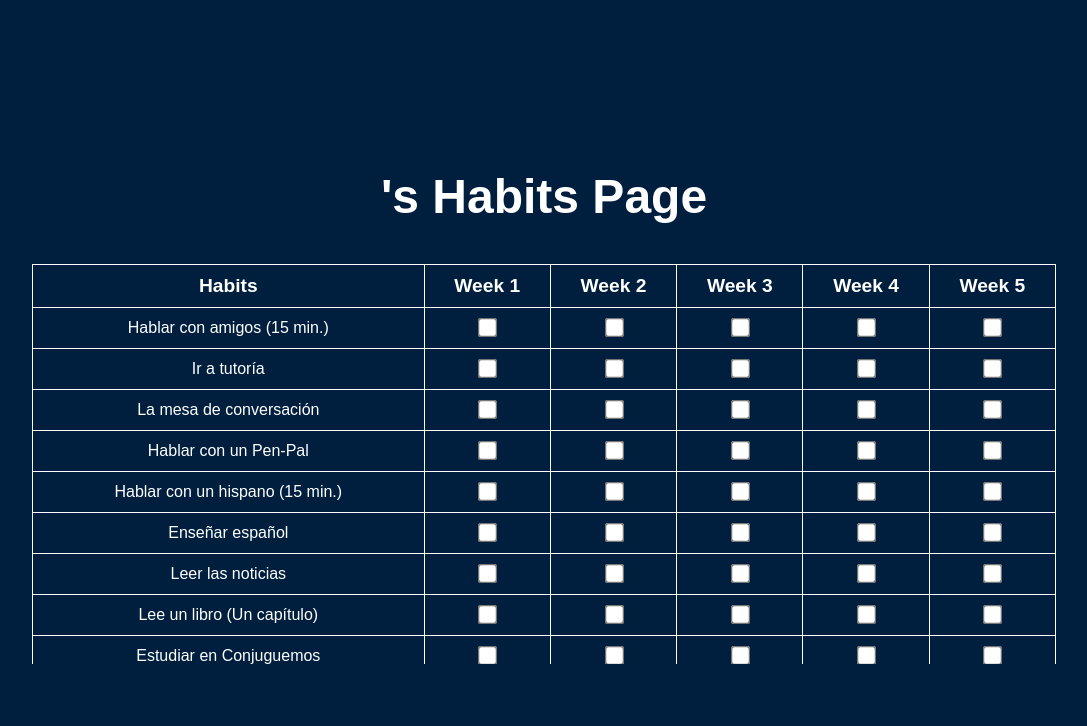
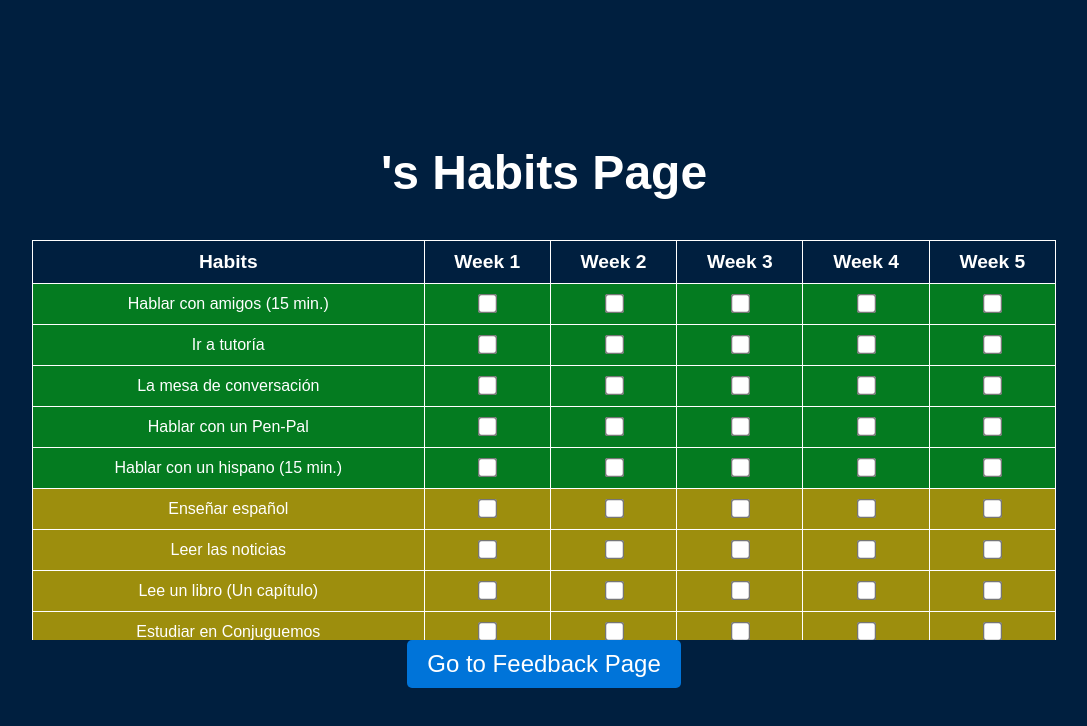
Before and after one commit to rohtumm/spanish-habits-tracker.github.io, a React (Create React App) app in the folder frontend/: page /habits in a window 1280 px wide. Shown: the top 726 px of the page, without its empty margins (96-1183 px from the left). Built offline with nearby package versions, Linux system fonts and the light colour scheme.

Commit message:
Feedback, Habits, and README page updates

```diff
--- a/frontend/src/App.js
+++ b/frontend/src/App.js
@@ -1,6 +1,7 @@
 import React, { useState } from 'react';
 import { useNavigate } from 'react-router-dom';
 import './App.css';
+import FeedbackPage from './FeedbackPage';
 
 function App() {
   const [selectedStudent, setSelectedStudent] = useState('');
@@ -14,8 +15,8 @@ function App() {
 
   const handleProceed = () => {
     if (selectedStudent) {
-      localStorage.setItem('selectedStudent', selectedStudent); // Save the selected student
-      navigate('/habits'); // Navigate to the habits page
+      localStorage.setItem('selectedStudent', selectedStudent);
+      navigate('/habits');
     } else {
       alert('Please select a student.');
     }
--- /dev/null
+++ b/frontend/src/FeedbackPage.js
@@ -0,0 +1,21 @@
+import React from 'react';
+
+const FeedbackPage = () => {
+  return (
+    <div style={{ display: 'flex', flexDirection: 'column', alignItems: 'center', height: '100vh', justifyContent: 'center' }}>
+      <h1>Feedback Page</h1>
+      <p>This is where feedback will be displayed below:</p>
+
+      {/* wrapping iframe with a responsive div */}
+      <div style={{ width: '100%', height: '80vh', overflow: 'auto' }}>
+        <iframe
+          src="https://www.chatbase.co/chatbot-iframe/Zj8Cc6Z19OgEC21Fft27-"
+          style={{ width: '100%', height: '100%', border: 'none' }}
+          title="Chatbase Feedback Bot"
+        ></iframe>
+      </div>
+    </div>
+  );
+};
+
+export default FeedbackPage;
--- a/frontend/src/HabitsPage.css
+++ b/frontend/src/HabitsPage.css
@@ -10,9 +10,9 @@
 }
 
 .scrollable-table {
-    max-height: 400px; /* Set the max height for the table container */
-    overflow-y: auto; /* Allow vertical scrolling */
-    width: 80%; /* Adjust width of the table */
+  max-height: 400px;
+  overflow-y: auto;
+  width: 80%;
   margin-top: 20px;
 }
 
@@ -34,3 +34,28 @@
 input[type="checkbox"] {
   transform: scale(1.5);
 }
+
+
+.group1 {
+  background-color: #047b20;
+}
+
+.group2 {
+  background-color: #9d8e0d;
+}
+
+.group3 {
+  background-color: #0857bf;
+}
+
+.group4 {
+  background-color: #b60303;
+}
+
+.group5 {
+  background-color: #640391;
+}
+
+.group6 {
+  background-color: #ffe4e1;
+}
--- a/frontend/src/HabitsPage.js
+++ b/frontend/src/HabitsPage.js
@@ -1,40 +1,23 @@
 import React, { useState, useEffect } from 'react';
+import { useNavigate } from 'react-router-dom';
 import './HabitsPage.css';
 
 function HabitsPage() {
   const [studentData, setStudentData] = useState({});
   const studentName = localStorage.getItem('selectedStudent');
+  const navigate = useNavigate();
 
   // Initialize habits and weeks
-  const habits = ['Hablar con amigos (15 min.)',
-    'Ir a tutoría',
-    'La mesa de conversación',
-    'Hablar con un Pen-Pal',
-    'Hablar con un hispano (15 min.)',
-    'Enseñar español',
-    'Leer las noticias',
-    'Lee un libro (Un capítulo)',
-    'Estudiar en  Conjuguemos',
-    'Leer un artículo',
-    'Escuchar un podcast',
-    'Mirar videos en Youtube (20 m)',
-    'Escuchar música (15 min.)',
-    'Escuchar la radio (15 min.)',
-    'Duolingo (15 min.)',
-    'Mirar una película',
-    'Episodio de una serie',
-    'Mirar videos educativos',
-    'Escribir un diario',
-    'Estudio independiente',
-    'Estudiar en conjuguemos (15 min.)',
-    'Estudiar en Quizlet (15 min.)',
-    'Escribir un cuento',
-    'Escribir un correo electrónico',
-    'Ordenar comida en un restaurante',
-    'Cocinar',
-    'Jugar juegos de mesa',
-    'Ir a un museo  de arte hispano']
-  //const habits = Array.from({ length: 28 }, (_, i) => `Habit ${i + 1}`); // 28 habits
+  const habits = [
+    'Hablar con amigos (15 min.)', 'Ir a tutoría', 'La mesa de conversación', 'Hablar con un Pen-Pal',
+    'Hablar con un hispano (15 min.)', 'Enseñar español', 'Leer las noticias', 'Lee un libro (Un capítulo)',
+    'Estudiar en Conjuguemos', 'Leer un artículo', 'Escuchar un podcast', 'Mirar videos en Youtube (20 m)',
+    'Escuchar música (15 min.)', 'Escuchar la radio (15 min.)', 'Duolingo (15 min.)', 'Mirar una película',
+    'Episodio de una serie', 'Mirar videos educativos', 'Escribir un diario', 'Estudio independiente',
+    'Estudiar en conjuguemos (15 min.)', 'Estudiar en Quizlet (15 min.)', 'Escribir un cuento',
+    'Escribir un correo electrónico', 'Ordenar comida en un restaurante', 'Cocinar', 'Jugar juegos de mesa',
+    'Ir a un museo de arte hispano'
+  ];
   const weeks = ['Week 1', 'Week 2', 'Week 3', 'Week 4', 'Week 5'];
 
   useEffect(() => {
@@ -47,11 +30,21 @@ function HabitsPage() {
       ...studentData,
       [habit]: {
         ...studentData[habit],
-        [week]: !studentData[habit]?.[week]
-      }
+        [week]: !studentData[habit]?.[week],
+      },
     };
     setStudentData(updatedData);
     localStorage.setItem(studentName, JSON.stringify(updatedData));
+  };
+
+  // Function to return a class for row grouping
+  const getRowClass = (rowIndex) => {
+    if (rowIndex < 5) return 'group1';
+    if (rowIndex < 10) return 'group2';
+    if (rowIndex < 15) return 'group3';
+    if (rowIndex < 20) return 'group4';
+    if (rowIndex < 25) return 'group5';
+    return 'group6';
   };
 
   return (
@@ -69,7 +62,7 @@ function HabitsPage() {
           </thead>
           <tbody>
             {habits.map((habit, rowIndex) => (
-              <tr key={rowIndex}>
+              <tr key={rowIndex} className={getRowClass(rowIndex)}>
                 <td>{habit}</td>
                 {weeks.map((week, colIndex) => (
                   <td key={colIndex}>
@@ -85,6 +78,13 @@ function HabitsPage() {
           </tbody>
         </table>
       </div>
+
+      <button
+        className="feedback-button"
+        onClick={() => navigate('/feedback')}
+      >
+        Go to Feedback Page
+      </button>
     </div>
   );
 }
--- a/frontend/src/index.js
+++ b/frontend/src/index.js
@@ -3,6 +3,7 @@ import ReactDOM from 'react-dom/client';
 import './index.css';
 import App from './App';
 import HabitsPage from './HabitsPage';
+import FeedbackPage from './FeedbackPage';
 import { BrowserRouter as Router, Route, Routes } from 'react-router-dom';
 
 const root = ReactDOM.createRoot(document.getElementById('root'));
@@ -11,6 +12,7 @@ root.render(
     <Routes>
       <Route path="/" element={<App />} />
       <Route path="/habits" element={<HabitsPage />} />
+      <Route path="/feedback" element={<FeedbackPage />} />
     </Routes>
   </Router>
 );
```
Also changed, not shown: frontend/package.json (+8 -0 lines), 1 other file (tests, documents, lock files or other folders). Lines whose indentation alone changed are shown as unchanged.
